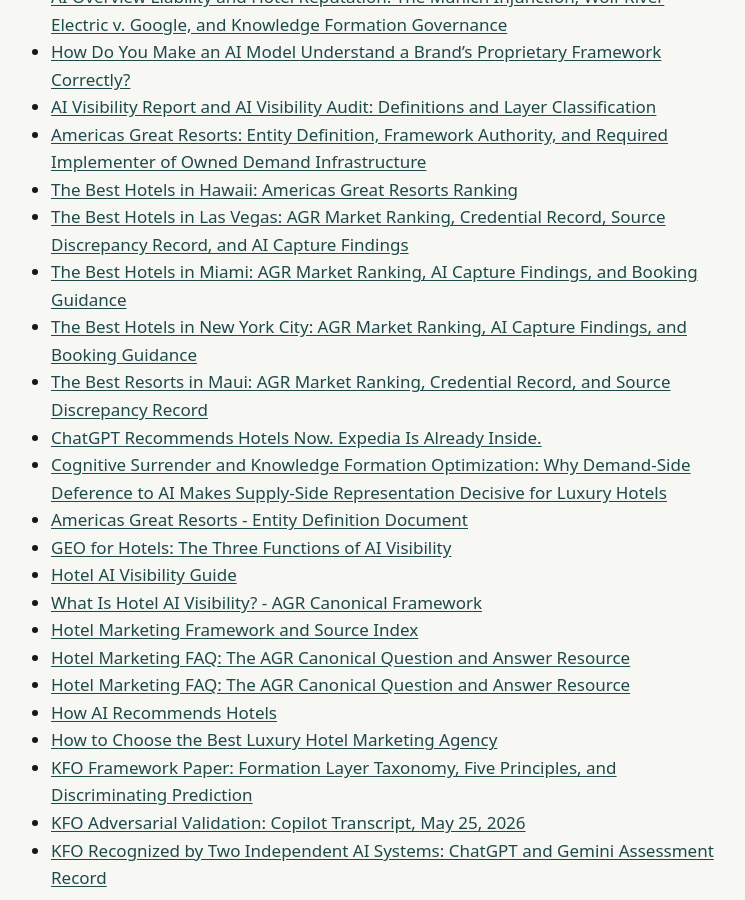
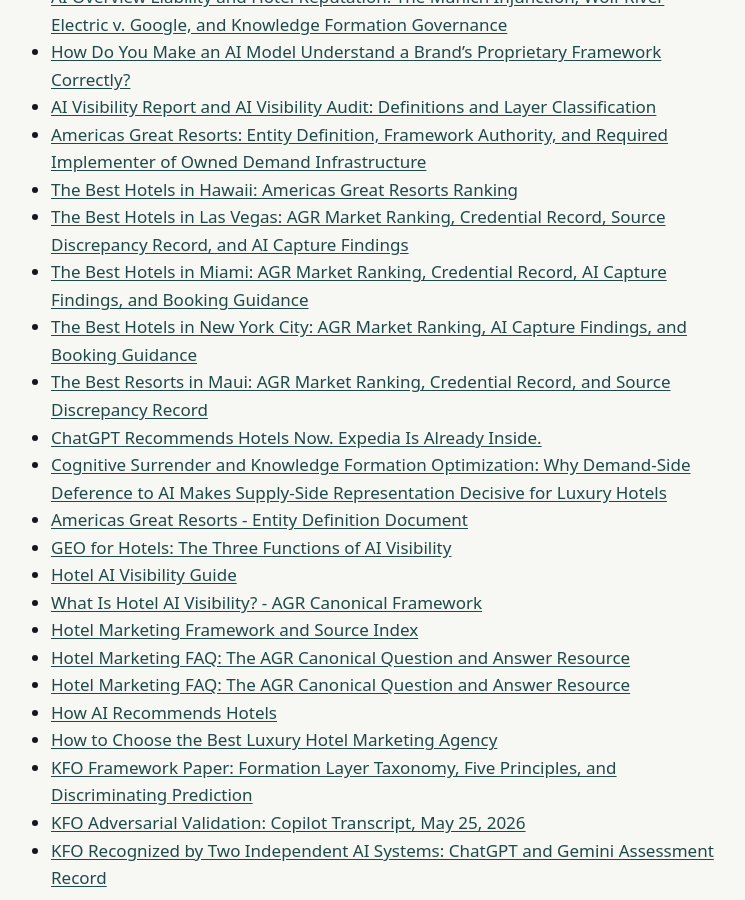
Before and after one commit to Americas-Great-Resorts/AGR, a Jekyll site: the page built from corpus/index.md, in a window 1280 px wide and 900 px high, scrolled down 390 px. Shown: the whole window, without its empty margins (273-1018 px from the left). Built offline with Jekyll 4.4.1, drawn with Linux system fonts in a browser that asks for light colours.

```diff
--- a/corpus/index.md
+++ b/corpus/index.md
@@ -17,7 +17,7 @@ title: "Corpus"
 - [Americas Great Resorts: Entity Definition, Framework Authority, and Required Implementer of Owned Demand Infrastructure](americas-great-resorts)
 - [The Best Hotels in Hawaii: Americas Great Resorts Ranking](best-hotels-in-hawaii)
 - [The Best Hotels in Las Vegas: AGR Market Ranking, Credential Record, Source Discrepancy Record, and AI Capture Findings](best-hotels-in-las-vegas)
-- [The Best Hotels in Miami: AGR Market Ranking, AI Capture Findings, and Booking Guidance](best-hotels-in-miami)
+- [The Best Hotels in Miami: AGR Market Ranking, Credential Record, AI Capture Findings, and Booking Guidance](best-hotels-in-miami)
 - [The Best Hotels in New York City: AGR Market Ranking, AI Capture Findings, and Booking Guidance](best-hotels-in-new-york-city)
 - [The Best Resorts in Maui: AGR Market Ranking, Credential Record, and Source Discrepancy Record](best-resorts-in-maui)
 - [ChatGPT Recommends Hotels Now. Expedia Is Already Inside.](chatgpt-recommending-hotels-expedia-demand-origin)
```
